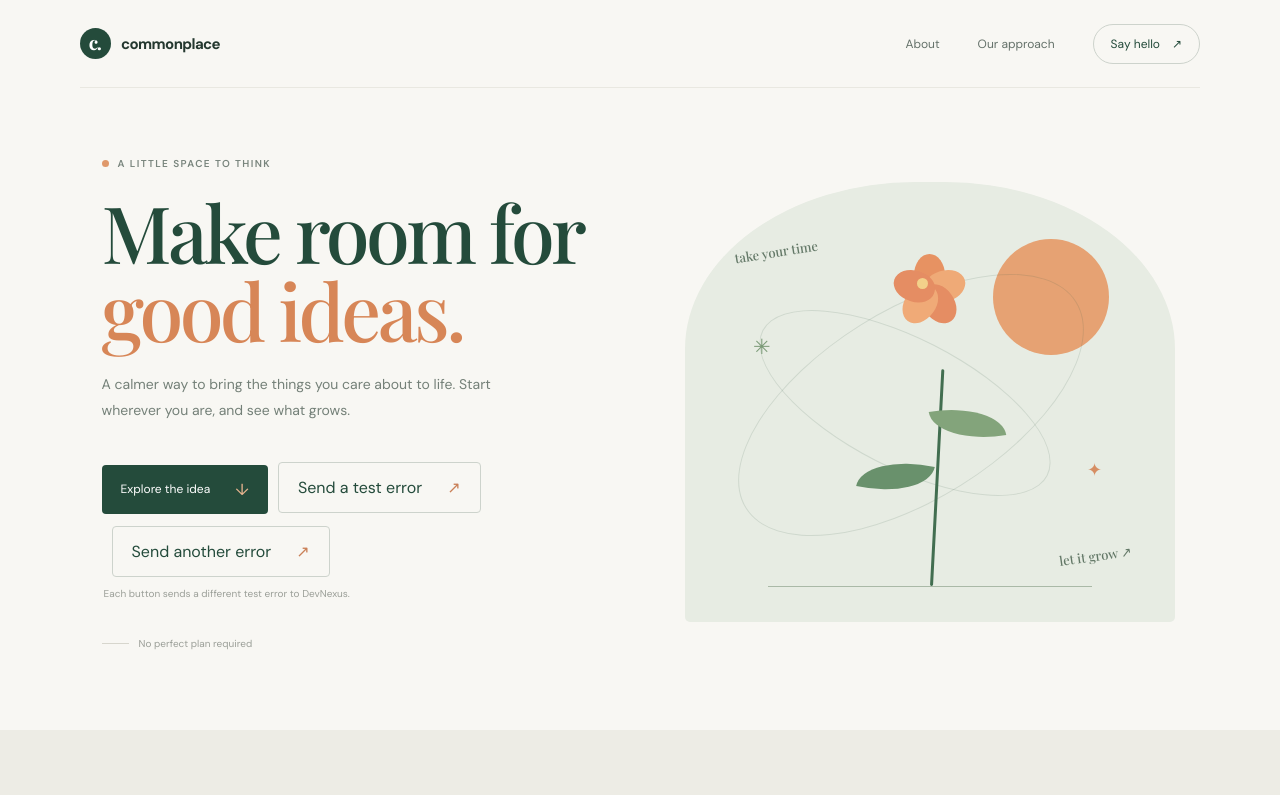
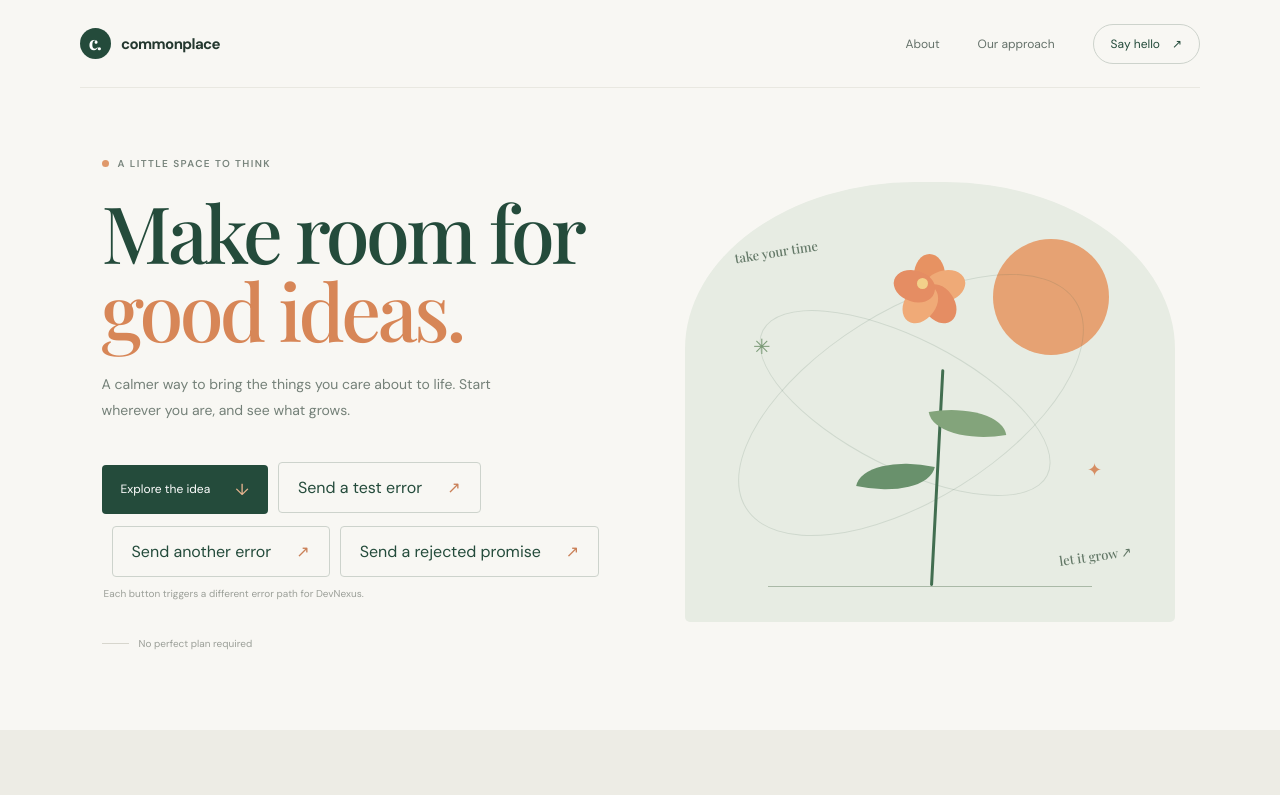
Before and after one commit to rayshivam30/testing-devnexus, a React (Vite) app: page / in a window 1280 px wide. Shown: the top 795 px of the page. Built offline with nearby package versions, Linux system fonts and the light colour scheme; no server answers; a web font is replaced by a local one; what devnexus-sdk would draw is missing.

Commit message:
Add DevNexus promise rejection test

```diff
--- a/src/App.jsx
+++ b/src/App.jsx
@@ -62,7 +62,16 @@ function App() {
           >
             Send another error <span>↗</span>
           </button>
-          <p className="test-error-note">Each button sends a different test error to DevNexus.</p>
+          <button
+            className="button button-test"
+            type="button"
+            onClick={() => {
+              Promise.reject(new Error('DevNexus unhandled promise rejection triggered from the website'));
+            }}
+          >
+            Send a rejected promise <span>↗</span>
+          </button>
+          <p className="test-error-note">Each button triggers a different error path for DevNexus.</p>
           <div className="hero-note"><span className="note-line" /> No perfect plan required</div>
         </div>
         <div className="hero-art" aria-label="Abstract illustration of a growing flower" role="img">
```
